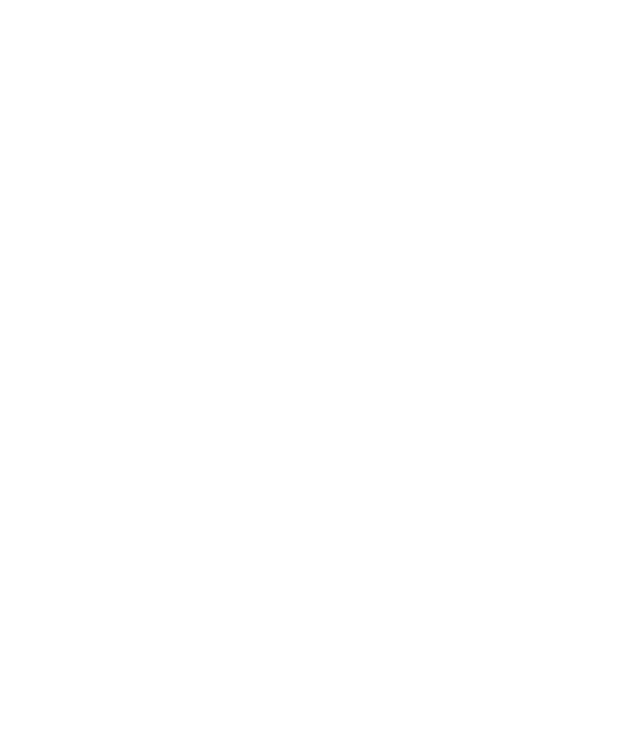
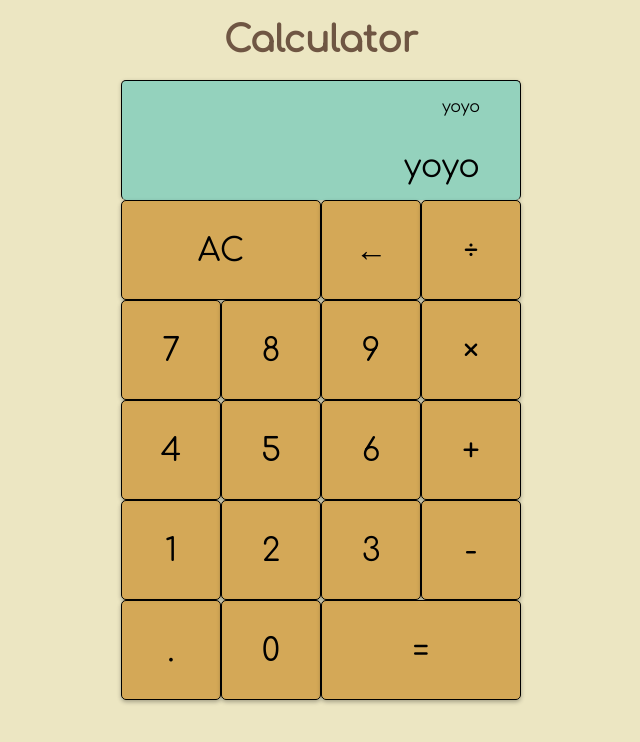
Before and after one commit to jseo42/Calculator, a plain HTML site: page index.html in a window 1280 px wide. Shown: the whole page, without its empty margins (319-959 px from the left). Drawn offline with Linux system fonts and the light colour scheme.

Commit message:
finalizing HTML and CSS components

```diff
--- a/index.html
+++ b/index.html
@@ -6,9 +6,45 @@
     <meta name="viewport" content="width=device-width, initial-scale=1.0">
     <title>Calculator | The Odin Project</title>
     <link rel="stylesheet" href="style.css">
+    <link href='https://fonts.googleapis.com/css?family=Comfortaa' rel='stylesheet'>
+    <link href='https://fonts.googleapis.com/css?family=Comfortaa' rel='stylesheet'>
+
 
 </head>
 <body>
+    <header>
+        <div class="title">
+            <h1>Calculator</h1>
+        </div>
+    </header>
+
+    <div class="wrapper">
+        <div class="display">
+            <div class="previous-output">yoyo</div>
+            <div class="output">yoyo</div>
+        </div>
+
+        <button class="double" id="all-clear">AC</button>
+        <button class="delete">←</button>
+        <button class="operation">÷</button>
+        <button class="num-button">7</button>
+        <button class="num-button">8</button>
+        <button class="num-button">9</button>
+        <button class="operation">&#215;</button>
+        <button class="num-button">4</button>
+        <button class="num-button">5</button>
+        <button class="num-button">6</button>
+        <button class="operation">+</button>
+        <button class="num-button">1</button>
+        <button class="num-button">2</button>
+        <button class="num-button">3</button>
+        <button class="operation">-</button>
+        <button class="num-button">.</button>
+        <button class="num-button">0</button>
+        <button class="double" id="equals">=</button>
+
+
+    </div>
 
     <script src="script.js" defer></script>
 
--- a/script.js
+++ b/script.js
@@ -0,0 +1,77 @@
+const numButton = document.querySelectorAll('.num-button');
+const operationButton = document.querySelectorAll('.operation');
+const clearButton = document.querySelector('#all-clear');
+const delButton = document.querySelector('.delete');
+const equalsButton = document.querySelector('#equals');
+const previousOutput = document.querySelector('.previous-ouput');
+const output = document.querySelector('.output');
+
+numButton.forEach((button) => {
+    button.addEventListener('click', () => {
+        console.log(button.textContent);
+    });
+});
+
+operationButton.forEach((button) => {
+    button.addEventListener('click', () => {
+        console.log(button.textContent);
+    });
+});
+
+clearButton.addEventListener('click', () => {
+    console.log(clearButton.textContent);
+});
+
+delButton.addEventListener('click', () => {
+    console.log(delButton.textContent);
+});
+
+equalsButton.addEventListener('click', () => {
+    console.log(equalsButton.textContent);
+});
+
+
+
+
+
+
+function add(a,b) {
+    console.log(a + b);
+}
+
+function subtract(a,b) {
+    console.log(a - b);
+}
+
+function multiply(a,b) {
+    console.log(a * b);
+}
+
+function divide(a,b) {
+    if (b == 0) {
+        console.log("Error! Dividing by 0 will break the matrix!")
+    }
+    else {
+        console.log(a / b);
+    }
+}
+
+
+
+function operate(operator, a, b) {
+    let aNum = parseFloat(a);
+    let bNum = parseFloat(b);
+    switch (operator) {
+        case '+':
+            return add(aNum, bNum);
+        case '-':
+            return subtract(aNum, bNum);
+        case '&#215;':
+            return multiply(aNum, bNum);
+        case '÷':
+            return divide(aNum, bNum);
+        default:
+            return null;
+    }
+
+}
--- a/style.css
+++ b/style.css
@@ -0,0 +1,76 @@
+* {
+    padding: 0;
+    margin: 0;
+    box-sizing: border-box;
+    font-family: 'Comfortaa'
+}
+
+body {
+    background-color: #ECE6C2;
+
+
+}
+
+
+header {
+    padding: 20px;
+    font-size: large;
+}
+
+.wrapper {
+
+    display: grid;
+    justify-content: center;
+    align-content: center;
+    grid-template-columns: repeat(4, 100px);
+    grid-template-rows: minmax(120px, auto) repeat(5, 100px);
+}
+
+.double {
+    grid-column: span 2;
+}
+
+.display {
+    grid-column: 1 / -1 ;
+    display: flex;
+    background-color: #94d2bd;
+    align-items: flex-end;
+    border: 1px solid black;
+    border-bottom: .5px;
+    border-radius: 5px;
+    justify-content: space-around;
+    flex-direction: column;
+    padding-right: 40px;
+    box-shadow: rgba(0, 0, 0, 0.20) 0px 1px 4px;
+
+
+
+}
+
+.output {
+    font-size: 2rem;
+}
+
+.title {
+    display: flex;
+    justify-content: center;
+    align-items: center;
+    color: #6F5643;
+    font-size: large;
+
+}
+
+
+.wrapper > button {
+    cursor: pointer;
+    font-size: 2rem;
+    border: 1px solid black;
+    outline: none;
+    background-color: rgba(210, 162, 76, .90);
+    border-radius: 5px;
+    box-shadow: rgba(0, 0, 0, 0.30) 0px 2px 4px;
+}
+
+.wrapper > button:hover {
+    background-color: rgba(236, 230, 194, .90)
+}
```
